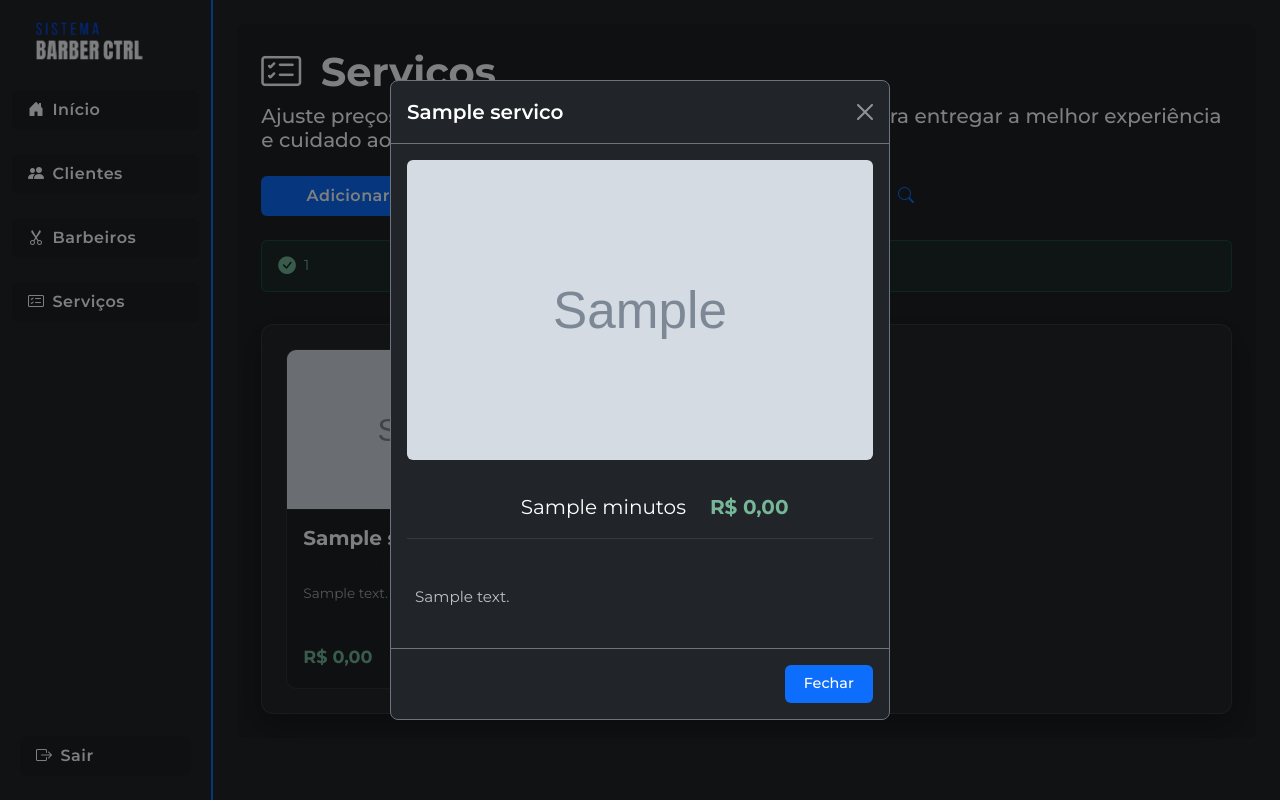
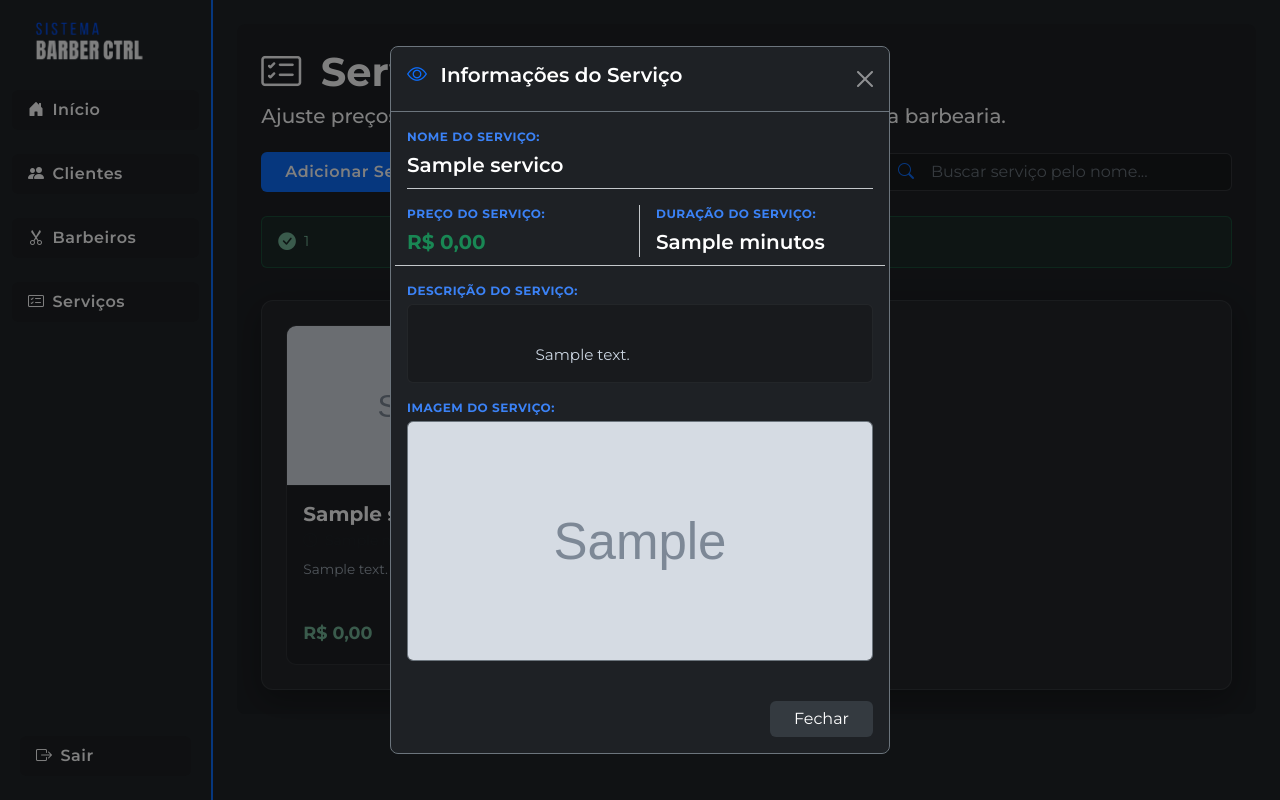
Before and after one commit to LCLms0/projeto-pw, a PHP site: page /servicos/servicos.php in a window 1280 px wide, after a click that opens the changed part. Run offline with PHP 8.4, Linux system fonts and the light colour scheme; the visitor is signed in with stand-in values (Sample User, id 1); tables that the repository leaves empty or names only in its code hold one stand-in row (values such as "Sample post"); grey boxes marked "Sample" are stand-in pictures.

Commit message:
Serviços e Logout  Prontos, CSS organizado, Falta Barbeiros, Clientes e o Dashboard.

```diff
--- a/auth/security.php
+++ b/auth/security.php
@@ -1,7 +1,9 @@
 <?php
-session_start();
+if (session_status() === PHP_SESSION_NONE) {
+    session_start();
+}
 if (empty($_SESSION["username"])) {
-    header("Location: auth/login.php");
+    header("Location: /projeto-pw/auth/login.php");
     exit();
 }
 ?>
--- a/public/css/style.css
+++ b/public/css/style.css
@@ -1,56 +1,34 @@
+/* --- CONFIGURAÇÃO GLOBAL E CORREÇÃO DE INPUTS --- */
+body, html {
+    font-family: 'Montserrat', sans-serif !important;
+    font-weight: 400;
+}
+
+/* Força os placeholders a aparecerem claramente no fundo escuro */
+.form-control::placeholder, textarea::placeholder {
+    color: #6c757d !important;
+    opacity: 1 !important;
+}
+
+/* Unifica o brilho e foco de todos os inputs do projeto igual ao login */
+.form-control {
+    background-color: rgba(0, 0, 0, 0.2) !important;
+    border: 1px solid rgba(255, 255, 255, 0.1) !important;
+    color: #fff !important;
+}
+
+.form-control:focus {
+    background-color: rgba(0, 0, 0, 0.4) !important;
+    border-color: #0d6efd !important;
+    box-shadow: 0 0 10px rgba(13, 110, 253, 0.25) !important;
+    color: #fff !important;
+}
+
+/* --- TELA DE LOGIN --- */
 .fundo-esquerdo-imagem {
-    /* O primeiro valor aplica o filtro azul transparente (rgba). O segundo carrega a sua imagem. */
     background: linear-gradient(rgba(0, 82, 255, 0.45), rgba(0, 30, 120, 0.6)), url('../css/imgs/fundo.png') no-repeat center center;
     background-size: cover;
-    /* Garante uma cor escura de fundo caso a imagem não ocupe a tela toda */
     background-color: #06090e;
-}
-
-
-.caixa-login {
-    background-color: rgba(255, 255, 255, 0.03);
-    border: 1px solid rgba(255, 255, 255, 0.08);
-    padding: 2.5rem;
-    border-radius: 12px;
-    box-shadow: 0 10px 30px rgba(0, 0, 0, 0.3);
-}
-
-.caixa-login .form-control {
-    background-color: rgba(0, 0, 0, 0.2);
-    border: 1px solid rgba(255, 255, 255, 0.1);
-    color: #fff;
-}
-
-.caixa-login .form-control:focus {
-    background-color: rgba(0, 0, 0, 0.4);
-    border-color: #0d6efd;
-    box-shadow: 0 0 10px rgba(13, 110, 253, 0.2);
-    color: #fff;
-}
-
-
-.caixa-login .form-floating > label {
-    color: rgba(255, 255, 255, 0.6);
-}
-
-.caixa-login .form-floating > .form-control:focus ~ label,
-.caixa-login .form-floating > .form-control:not(:placeholder-shown) ~ label {
-    color: #0d6efd;
-}
-
-.btn-login {
-    background-color: #0d6efd;
-    border: none;
-    color: white;
-    font-weight: 600;
-    border-radius: 6px;
-    letter-spacing: 0.5px;
-    transition: all 0.2s ease;
-}
-
-.btn-login:hover {
-    background-color: #0a4ebd;
-    box-shadow: 0 4px 10px rgba(13, 110, 253, 0.15);
 }
 
 .caixa-login .form-floating > .form-control:focus ~ label,
@@ -134,53 +129,35 @@
     box-shadow: none;
 }
 
-
-.montserrat {
-  font-family: "Montserrat", sans-serif;
-  font-optical-sizing: auto;
-  font-weight: 900;
-  font-style: normal;
+/* Botão Lixeira Darkzin (Estilo do logout) */
+.btn-lixeira-dark {
+    background-color: #1e2125;
+    border: 1px solid rgba(255, 255, 255, 0.08);
+    color: #6c757d;
+    transition: all 0.3s ease;
 }
 
+.btn-lixeira-dark:hover {
+    background-color: #4c1d23 !important;
+    color: #f87171 !important;
+    border-color: #f87171 !important;
+}
 
-
+/* --- GRIDS E CARDS DE SERVIÇOS --- */
 .card-exibir {
     background-color: rgba(255, 255, 255, 0.03);
     border: 1px solid rgba(255, 255, 255, 0.08);
-    padding: 2.5rem;
+    padding: 1.5rem;
     border-radius: 12px;
     box-shadow: 0 10px 30px rgba(0, 0, 0, 0.3);
 }
 
-
-/* --- CONFIGURAÇÃO GLOBAL DE FONTE REFEITA --- */
-body, html {
-    font-family: 'Montserrat', sans-serif !important;
-    font-weight: 400; /* Evita que o site todo herde o peso 900 da classe .montserrat */
-}
-
-.montserrat {
-    font-family: "Montserrat", sans-serif;
-    font-weight: 700; /* Ajustado para um negrito forte, mas elegante */
-}
-
-/* Painel que segura os cards - Reduzido o padding para dar mais espaço */
-.card-exibir {
-    background-color: rgba(255, 255, 255, 0.03);
-    border: 1px solid rgba(255, 255, 255, 0.08);
-    padding: 1.5rem; /* Diminuído de 2.5rem para os cards respirarem */
-    border-radius: 12px;
-    box-shadow: 0 10px 30px rgba(0, 0, 0, 0.3);
-}
-
-/* --- ÁREA DE CARDS E ROLAGEM --- */
 .container-scroll-servicos {
-    max-height: 520px; /* Altura ideal para o scroll ativar */
+    max-height: 520px;
     overflow-y: auto;
     padding-right: 8px;
 }
 
-/* Grid inteligente */
 .grid-servicos {
     display: grid;
     grid-template-columns: repeat(auto-fill, minmax(240px, 1fr));
@@ -282,6 +235,22 @@ html::-webkit-scrollbar-thumb:hover {
     border-radius: 6px;
     transition: background-color 0.2s;
 }
-.btn-azul-custom:hover {
-    background-color: #0b5ed7 !important;
+.btn-azul-custom:hover { background-color: #0b5ed7 !important; }
+.montserrat { font-family: "Montserrat", sans-serif; font-weight: 700; }
+.roboto-mono { font-family: "Roboto Mono", monospace; font-weight: 600; }
+
+
+.modal-body .form-label {
+    color: rgba(255, 255, 255, 0.7) !important; /* Um branco fosco que dá leitura perfeita no fundo escuro */
+    font-weight: 500;
+    letter-spacing: 0.3px;
 }
+.label-detalhe {
+    color: #3b82f6 !important;
+    font-size: 0.75rem;
+    display: block;
+    text-transform: uppercase;
+    font-weight: 700;
+    letter-spacing: 0.5px;
+    margin-bottom: 0.25rem;
+}
--- a/servicos/modal-create.php
+++ b/servicos/modal-create.php
@@ -25,34 +25,34 @@
 
                     <div class="mb-3">
                         <label class="form-label small text-muted">Nome do Serviço</label>
-                        <input type="text" name="nome" class="form-control bg-dark text-white border-secondary" placeholder="Ex: Corte Degradê" required>
+                        <input type="text" name="nome" class="form-control" placeholder="Ex: Corte Degradê" required>
                     </div>
 
                     <div class="row">
                         <div class="col-md-6 mb-3">
                             <label class="form-label small text-muted">Preço (R$)</label>
-                            <input type="number" step="0.01" name="preco" class="form-control bg-dark text-white border-secondary" placeholder="0.00" required>
+                            <input type="number" step="0.01" name="preco" class="form-control" placeholder="0.00" required>
                         </div>
                         <div class="col-md-6 mb-3">
                             <label class="form-label small text-muted">Duração (minutos)</label>
-                            <input type="number" name="duracao" class="form-control bg-dark text-white border-secondary" placeholder="Ex: 30" required>
+                            <input type="number" name="duracao" class="form-control" placeholder="Ex: 30" required>
                         </div>
                     </div>
 
                     <div class="mb-3">
                         <label class="form-label small text-muted">Descrição do Serviço</label>
-                        <textarea name="descricao" class="form-control bg-dark text-white border-secondary" rows="3" placeholder="O que inclui nesse serviço..."></textarea>
+                        <textarea name="descricao" class="form-control" rows="3" placeholder="O que inclui nesse serviço..."></textarea>
                     </div>
 
                     <div class="mb-3">
                         <label class="form-label small text-muted">Foto do Serviço (1080 x 1080)</label>
-                        <input type="file" name="foto" class="form-control bg-dark text-white border-secondary" accept="image/*" required>
+                        <input type="file" name="foto" class="form-control" accept="image/*" required>
                     </div>
                 </div>
 
                 <div class="modal-footer border-0">
-                    <button type="button" class="btn-azul-custom" data-bs-dismiss="modal">Cancelar</button>
-                    <button type="submit" class="btn btn-primary px-4" style="background-color: #75b798; border: none; color: #1e2125; font-weight: 600;">Salvar Serviço</button>
+                    <button type="button" class="btn btn-secondary px-3" data-bs-dismiss="modal" style="background-color: #343a40; border: none;">Cancelar</button>
+                    <button type="submit" class="btn btn-login px-4 py-2">Salvar Serviço</button>
                 </div>
             </form>
 
--- /dev/null
+++ b/servicos/modal-delete.php
@@ -0,0 +1,18 @@
+<div class="modal fade" id="modalDeletar<?php echo $servico['id']; ?>" tabindex="-1" aria-hidden="true">
+    <div class="modal-dialog modal-dialog-centered modal-sm">
+        <div class="modal-content border-secondary bg-dark text-white text-center p-3">
+            <div class="modal-body">
+                <i class="bi bi-exclamation-triangle text-danger mb-3" style="font-size: 3rem;"></i>
+                <h5 class="fw-semibold text-white mb-2">Excluir Serviço?</h5>
+
+                <p class="text-white small">Tem certeza que quer excluir o serviço <strong class="text-primary">"<?php echo htmlspecialchars($servico['nome']); ?>"</strong>? Essa ação é permanente.</p>
+
+                <form action="delete.php" method="POST" class="mt-4 d-flex justify-content-center gap-2">
+                    <input type="hidden" name="id" value="<?php echo $servico['id']; ?>">
+                    <button type="button" class="btn btn-secondary btn-sm px-3" data-bs-dismiss="modal" style="background-color: #343a40; border: none;">Não</button>
+                    <button type="submit" class="btn btn-danger btn-sm px-3">Sim, Excluir</button>
+                </form>
+            </div>
+        </div>
+    </div>
+</div>
--- a/servicos/modal-details.php
+++ b/servicos/modal-details.php
@@ -1,27 +1,57 @@
 <div class="modal fade" id="modalDetalhes<?php echo $servico['id']; ?>" tabindex="-1" aria-hidden="true">
     <div class="modal-dialog modal-dialog-centered">
-        <div class="modal-content bg-dark text-white border-secondary">
-            <div class="modal-header border-bottom border-secondary">
-                <h5 class="modal-title fw-semibold"><?php echo htmlspecialchars($servico['nome']); ?></h5>
-                <button type="button" class="btn-close btn-close-white" data-bs-dismiss="modal" aria-label="Close"></button>
+        <div class="modal-content border-secondary" style="background-color: #1e2125;">
+
+            <div class="modal-header border-secondary">
+                <h5 class="text-white fw-semibold">
+                    <i class="bi bi-eye me-2 text-primary"></i> Informações do Serviço
+                </h5>
+                <button type="button" class="btn-close btn-close-white" data-bs-dismiss="modal" aria-label="Fechar"></button>
             </div>
-            <div class="modal-body text-center">
-                <img src="/projeto-pw/public/uploads/<?php echo htmlspecialchars($servico['foto']); ?>" class="img-fluid rounded mb-3" style="max-height: 300px; width: 100%; object-fit: cover;">
 
-                <div class="d-flex justify-content-center gap-4 my-3">
-                    <span class="fs-5"><i class="bi bi-clock text-muted me-1"></i> <?php echo $servico['duracao']; ?> minutos</span>
-                    <span class="fs-5 fw-bold" style="color: #75b798;">R$ <?php echo number_format($servico['preco'], 2, ',', '.'); ?></span>
+            <div class="modal-body text-white">
+
+                <div class="mb-3 pb-2 border-bottom border-secondary-subtle">
+                    <span class="label-detalhe">Nome do Serviço:</span>
+                    <p class="fs-5 fw-semibold text-white mb-0"><?php echo htmlspecialchars($servico['nome']); ?></p>
                 </div>
 
-                <hr class="border-secondary">
+                <div class="row mb-3 pb-2 border-bottom border-secondary-subtle">
+                    <div class="col-6 border-end border-secondary-subtle">
+                        <span class="label-detalhe">Preço do Serviço:</span>
+                        <p class="fs-5 fw-bold text-success mb-0">R$ <?php echo number_format($servico['preco'], 2, ',', '.'); ?></p>
+                    </div>
+                    <div class="col-6 ps-3">
+                        <span class="label-detalhe">Duração do Serviço:</span>
+                        <p class="fs-5 fw-semibold text-white mb-0"><?php echo $servico['duracao']; ?> minutos</p>
+                    </div>
+                </div>
 
-                <p class="text-start p-2" style="color: #c0c0c0; white-space: pre-line; font-size: 0.95rem;">
-                    <?php echo htmlspecialchars($servico['descricao']); ?>
-                </p>
+                <div class="mb-3">
+                    <span class="label-detalhe">Descrição do Serviço:</span>
+                    <div class="p-3 rounded" style="background-color: rgba(0, 0, 0, 0.2); border: 1px solid rgba(255, 255, 255, 0.05);">
+                        <p class="mb-0" style="white-space: pre-wrap; font-size: 0.95rem; color: #cbd5e1 !important;">
+                            <?php echo !empty($servico['descricao']) ? htmlspecialchars($servico['descricao']) : 'Nenhuma descrição detalhada foi informada para este serviço.'; ?>
+                        </p>
+                    </div>
+                </div>
+
+                <div class="mb-2">
+                    <span class="label-detalhe">Imagem do Serviço:</span>
+                    <div class="rounded overflow-hidden border border-secondary" style="max-height: 240px; background-color: rgba(0, 0, 0, 0.2);">
+                        <img src="/projeto-pw/public/uploads/<?php echo htmlspecialchars($servico['foto']); ?>"
+                             class="w-100 h-100"
+                             style="object-fit: cover; max-height: 240px;"
+                             alt="Foto do serviço <?php echo htmlspecialchars($servico['nome']); ?>">
+                    </div>
+                </div>
+
             </div>
-            <div class="modal-footer border-top border-secondary">
-                <button type="button" class="btn-azul-custom" data-bs-dismiss="modal">Fechar</button>
+
+            <div class="modal-footer border-0">
+                <button type="button" class="btn btn-secondary px-4" data-bs-dismiss="modal" style="background-color: #343a40; border: none;">Fechar</button>
             </div>
+
         </div>
     </div>
 </div>
--- /dev/null
+++ b/servicos/modal-edit.php
@@ -0,0 +1,52 @@
+<div class="modal fade" id="modalEditar<?php echo $servico['id']; ?>" tabindex="-1" aria-hidden="true">
+    <div class="modal-dialog modal-dialog-centered">
+        <div class="modal-content border-secondary" style="background-color: #1e2125;">
+
+            <div class="modal-header border-secondary">
+                <h5 class="text-white fw-semibold">
+                    <i class="bi bi-pencil-square me-2"></i> Editar Serviço
+                </h5>
+                <button type="button" class="btn-close btn-close-white" data-bs-dismiss="modal" aria-label="Fechar"></button>
+            </div>
+
+            <form action="update.php" method="POST" enctype="multipart/form-data">
+                <div class="modal-body text-white">
+
+                    <input type="hidden" name="id" value="<?php echo $servico['id']; ?>">
+
+                    <div class="mb-3">
+                        <label class="form-label small text-muted">Nome do Serviço</label>
+                        <input type="text" name="nome" class="form-control" value="<?php echo htmlspecialchars($servico['nome']); ?>" required>
+                    </div>
+
+                    <div class="row">
+                        <div class="col-md-6 mb-3">
+                            <label class="form-label small text-muted">Preço (R$)</label>
+                            <input type="number" step="0.01" name="preco" class="form-control" value="<?php echo $servico['preco']; ?>" required>
+                        </div>
+                        <div class="col-md-6 mb-3">
+                            <label class="form-label small text-muted">Duração (minutos)</label>
+                            <input type="number" name="duracao" class="form-control" value="<?php echo $servico['duracao']; ?>" required>
+                        </div>
+                    </div>
+
+                    <div class="mb-3">
+                        <label class="form-label small text-muted">Descrição do Serviço</label>
+                        <textarea name="descricao" class="form-control" rows="3"><?php echo htmlspecialchars($servico['descricao']); ?></textarea>
+                    </div>
+
+                    <div class="mb-3">
+                        <label class="form-label small text-muted">Foto do Serviço (Deixe em branco para manter a atual)</label>
+                        <input type="file" name="foto" class="form-control" accept="image/*">
+                    </div>
+                </div>
+
+                <div class="modal-footer border-0">
+                    <button type="button" class="btn btn-secondary px-3" data-bs-dismiss="modal" style="background-color: #343a40; border: none;">Cancelar</button>
+                    <button type="submit" class="btn btn-login px-4 py-2">Atualizar Serviço</button>
+                </div>
+            </form>
+
+        </div>
+    </div>
+</div>
--- a/servicos/servicos.php
+++ b/servicos/servicos.php
@@ -1,7 +1,7 @@
 <?php
 require_once __DIR__ . '/../auth/security.php';
 require_once __DIR__ . '/../config/config.php';
-// Busca todos os serviços cadastrados (do mais novo pro mais antigo)
+
 $stmt = $pdo->prepare("SELECT * FROM servicos ORDER BY id DESC");
 $stmt->execute();
 $servicos = $stmt->fetchAll(PDO::FETCH_ASSOC);
@@ -18,7 +18,7 @@ $servicos = $stmt->fetchAll(PDO::FETCH_ASSOC);
     <link rel="stylesheet" href="/projeto-pw/public/css/style.css">
     <link rel="preconnect" href="https://fonts.googleapis.com">
     <link rel="preconnect" href="https://fonts.gstatic.com" crossorigin>
-    <link href="https://fonts.googleapis.com/css2?family=Abril+Fatface&family=Changa+One:ital@0;1&family=Montserrat:ital,wght@0,100..900;1,100..900&display=swap" rel="stylesheet">
+    <link href="https://fonts.googleapis.com/css2?family=Montserrat:wght@100..900&display=swap" rel="stylesheet">
 </head>
 <body>
     <div class="container-fluid">
@@ -30,11 +30,11 @@ $servicos = $stmt->fetchAll(PDO::FETCH_ASSOC);
                         <i class="bi bi-card-checklist me-2"></i> Serviços
                     </h1>
                     <h2 class="fs-5 text-white mb-4">
-                        Ajuste preços, durações e detalhes dos serviços disponíveis para entregar a melhor experiência e cuidado aos seus clientes.
+                        Ajuste preços, durações e detalhes dos serviços cadastrados na barbearia.
                     </h2>
 
                     <div class="d-flex flex-wrap justify-content-between align-items-center gap-3 mb-4">
-                        <button class="btn-login px-3 py-2 w-25" data-bs-toggle="modal" data-bs-target="#modalServico">
+                        <button class="btn-login px-4 py-2" data-bs-toggle="modal" data-bs-target="#modalServico">
                             Adicionar Serviço
                         </button>
 
@@ -42,6 +42,7 @@ $servicos = $stmt->fetchAll(PDO::FETCH_ASSOC);
                             <span class="position-absolute top-50 start-0 translate-middle-y ps-3 text-muted">
                                 <i class="bi bi-search text-primary"></i>
                             </span>
+                            <input type="text" id="pesquisaServico" class="form-control ps-5" placeholder="Buscar serviço pelo nome...">
                         </div>
                     </div>
 
@@ -61,7 +62,6 @@ $servicos = $stmt->fetchAll(PDO::FETCH_ASSOC);
                         <?php if (empty($servicos)) { ?>
                             <p class="text-muted text-center my-4">Nenhum serviço cadastrado ainda.</p>
                         <?php } else { ?>
-
                             <div class="container-scroll-servicos">
                                 <div class="grid-servicos">
                                     <?php foreach ($servicos as $servico) { ?>
@@ -80,23 +80,30 @@ $servicos = $stmt->fetchAll(PDO::FETCH_ASSOC);
                                                     <?php echo htmlspecialchars($servico['descricao']); ?>
                                                 </p>
 
-                                                <div class="mt-auto d-flex justify-content-between align-items-center">
+                                                <div class="mt-auto d-flex justify-content-between align-items-center" onclick="event.stopPropagation();">
                                                     <span class="preco-servico">R$ <?php echo number_format($servico['preco'], 2, ',', '.'); ?></span>
 
                                                     <div>
-                                                        <button class="btn btn-sm btn-outline-secondary me-1" title="Editar"><i class="bi bi-pencil"></i></button>
-                                                        <button class="btn btn-sm btn-outline-danger" title="Deletar"><i class="bi bi-trash"></i></button>
+                                                        <button class="btn btn-sm btn-outline-primary me-1" data-bs-toggle="modal" data-bs-target="#modalEditar<?php echo $servico['id']; ?>" title="Editar">
+                                                            <i class="bi bi-pencil"></i>
+                                                        </button>
+                                                        <button class="btn btn-sm btn-lixeira-dark" data-bs-toggle="modal" data-bs-target="#modalDeletar<?php echo $servico['id']; ?>" title="Deletar">
+                                                            <i class="bi bi-trash"></i>
+                                                        </button>
                                                     </div>
                                                 </div>
                                             </div>
                                         </div>
 
-                                        <?php include __DIR__ . '/modal-details.php'; ?>
+                                        <?php
+                                        include __DIR__ . '/modal-details.php';
+                                        include __DIR__ . '/modal-edit.php';
+                                        include __DIR__ . '/modal-delete.php';
+                                        ?>
 
                                     <?php } ?>
                                 </div>
                             </div>
-
                         <?php } ?>
                     </div>
                 </div>
@@ -108,13 +115,11 @@ $servicos = $stmt->fetchAll(PDO::FETCH_ASSOC);
 
     <script>
     document.addEventListener("DOMContentLoaded", function() {
-        // Se o PHP devolveu erros de validação, força o modal de cadastro a abrir
         <?php if (!empty($erro_lista)) { ?>
             var meuModal = new bootstrap.Modal(document.getElementById('modalServico'));
             meuModal.show();
         <?php } ?>
 
-        // Pesquisa dinâmica em tempo real
         const inputPesquisa = document.getElementById('pesquisaServico');
         if (inputPesquisa) {
             inputPesquisa.addEventListener('input', function() {
@@ -124,9 +129,9 @@ $servicos = $stmt->fetchAll(PDO::FETCH_ASSOC);
                 cards.forEach(card => {
                     const nomeServico = card.querySelector('h3').textContent.toLowerCase();
                     if (nomeServico.includes(termo)) {
-                        card.style.display = "flex";
+                        card.style.setProperty("display", "flex", "important");
                     } else {
-                        card.style.display = "none";
+                        card.style.setProperty("display", "none", "important");
                     }
                 });
             });
```
Also changed, not shown: other parts of public/css/style.css (+39 -46 lines), auth/logout.php (+16 -0 lines), servicos/delete.php (+31 -0 lines), servicos/update.php (added, +65 -0 lines), servicos/edit.php (deleted).
